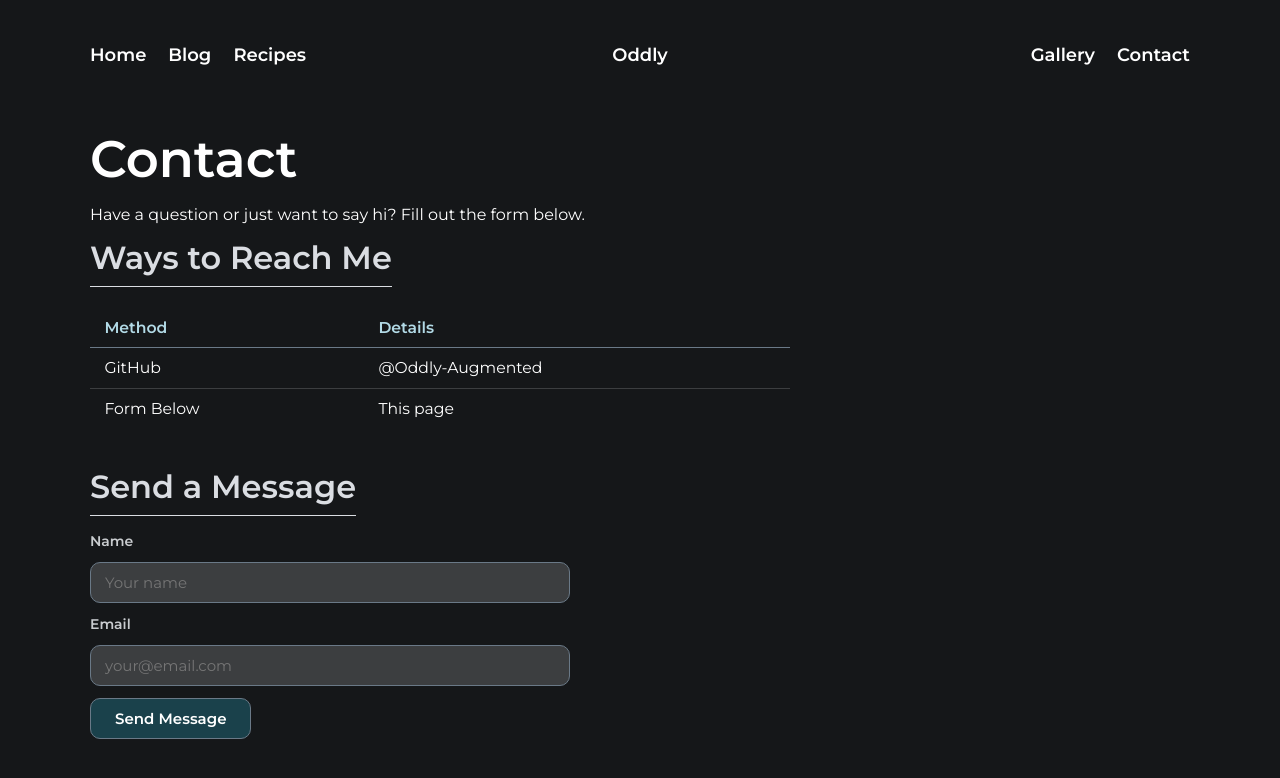
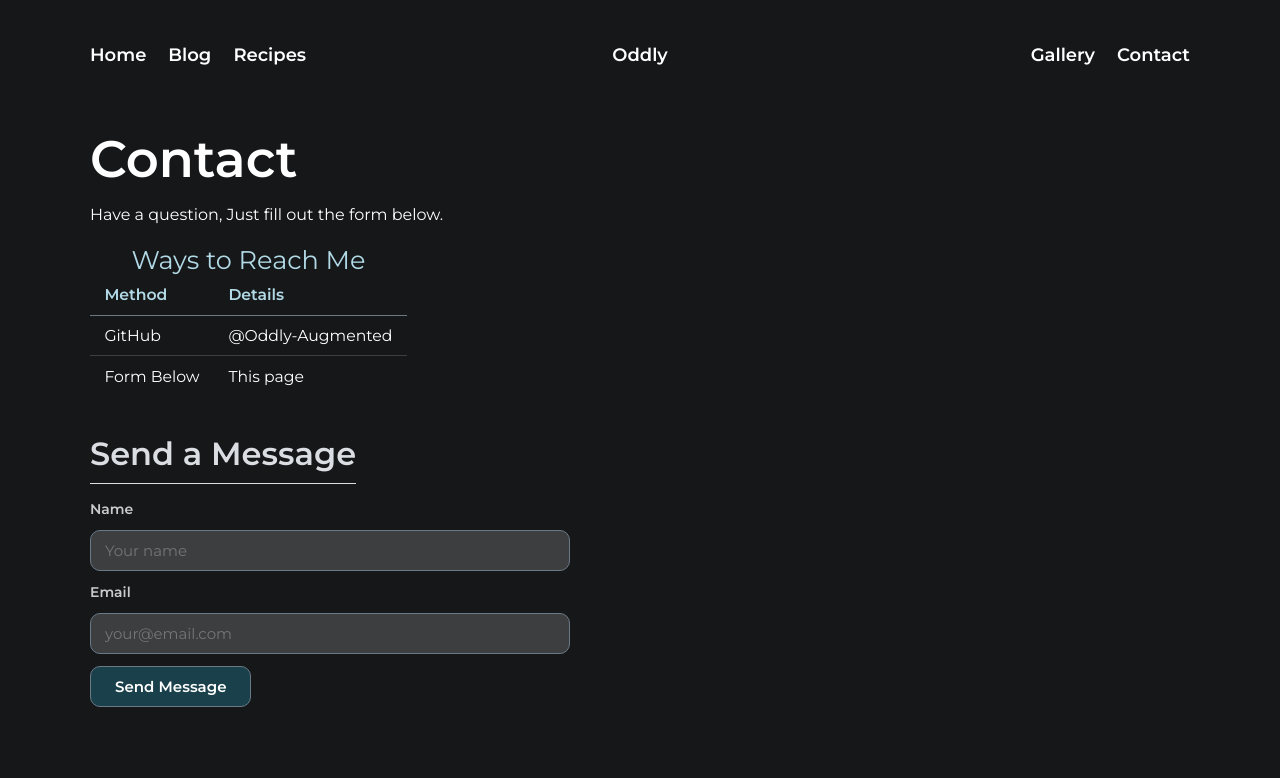
Before and after one commit to Oddly-Augmented/oddly-augmented.github.io, a Jekyll site: the page built from contact.html, in a window 1280 px wide. Shown: the top 778 px of the page. Built offline with Jekyll 4.4.1, drawn with Linux system fonts in a browser that asks for light colours.

Commit message:
contact finishing touches

```diff
--- a/contact.html
+++ b/contact.html
@@ -5,13 +5,14 @@ title: Contact
 
 <section class="hero">
   <h1>Contact</h1>
-  <p>Have a question or just want to say hi? Fill out the form below.</p>
+  <p>Have a question, Just fill out the form below.</p>
 </section>
 
 <section class="contact-section">
 
-  <h2>Ways to Reach Me</h2>
+
   <table class="contact-table">
+    <caption>Ways to Reach Me</caption>
     <thead>
       <tr>
         <th>Method</th>
--- a/index.css
+++ b/index.css
@@ -258,7 +258,7 @@ body{
 }
 
 .contact-table {
-  width: 100%;
+  width: auto;
   border-collapse: collapse;
   margin: 1.25rem 0 2.5rem;
   font-size: 0.98rem;
@@ -374,6 +374,10 @@ h6 {
   color: color-mix(in srgb, #889FA5 50%, #151719);
 }
 
+caption{
+  font-size: clamp(1.45rem, 2vw, 2.2rem);
+  color: var(--text-accent);
+}
 
 
 .content{
```
